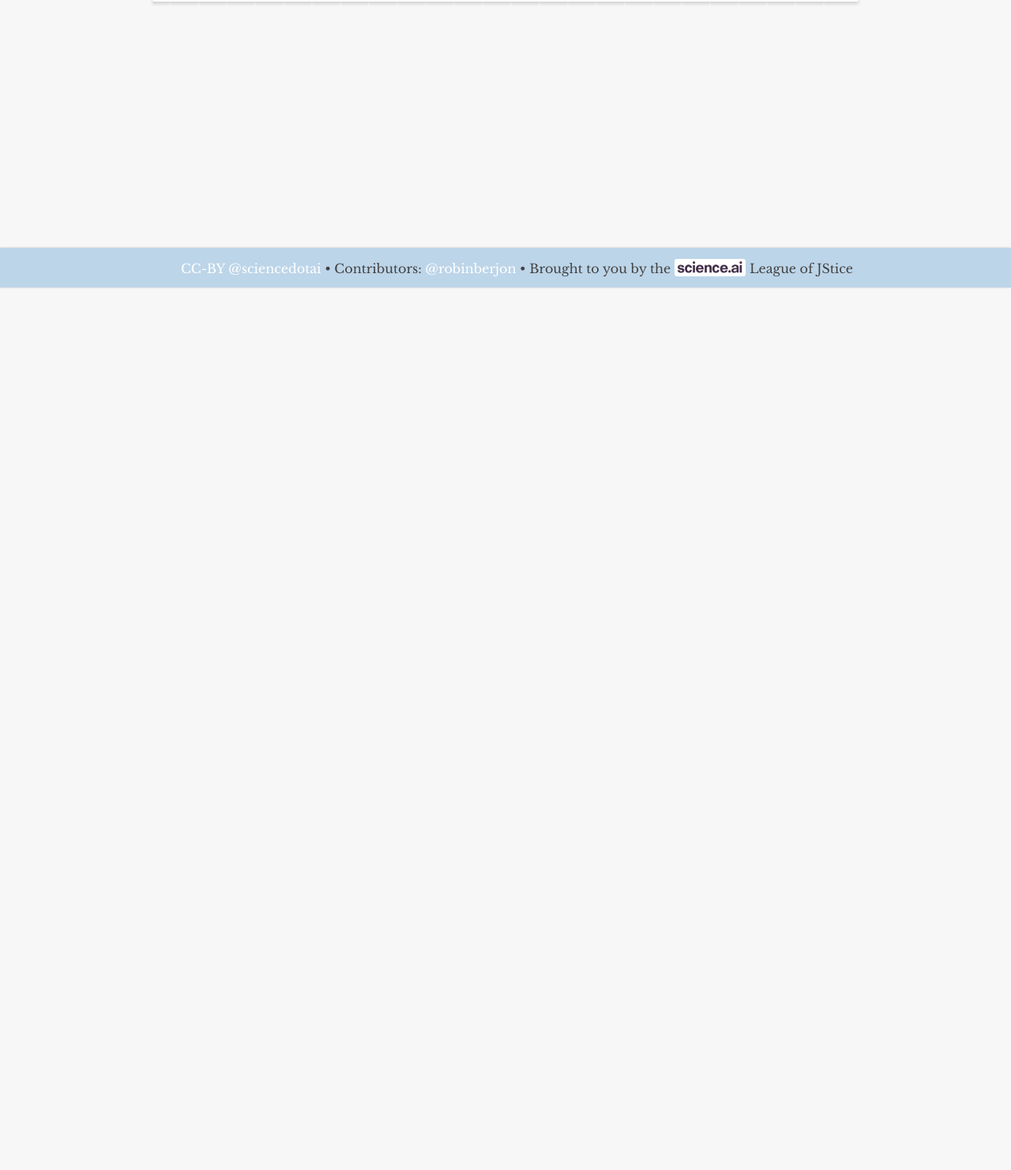
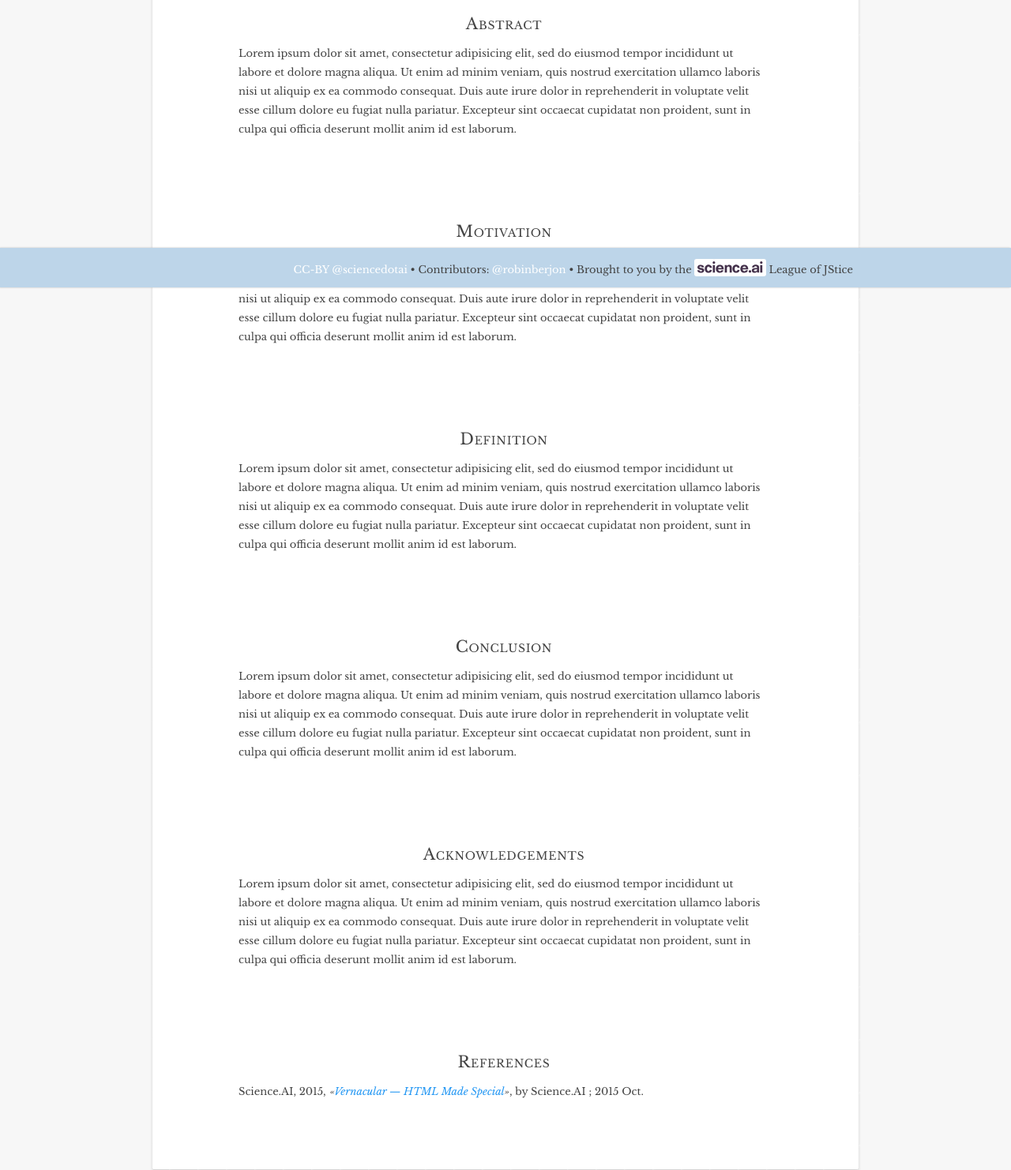
Before and after one commit to scienceai/scholarly.vernacular.io, a website: page index.html in a window 1280 px wide. Shown: the part 436-1918 px from the top of the page at 79% size. Before the commit the page ends 800 px from the top, so only its background shows below. Drawn offline with nearby package versions, Linux system fonts and the light colour scheme.

Commit message:
outline of the whole article, tweak styles for references

```diff
--- a/index.html
+++ b/index.html
@@ -1,12 +1,12 @@
 <!DOCTYPE html>
-<html lang='en-GB'>
+<html lang="en-GB">
   <head>
     <meta charset="utf-8">
     <title>Scholarly HTML — Markedly Smart</title>
     <!-- <link rel="stylesheet" href="http://vernacular.io/vernacular.css"> -->
     <link rel="stylesheet" href="scholarly.css">
   </head>
-  <body>
+  <body prefix="schema: http://schema.org/ owl: http://www.w3.org/2002/07/owl# xsd: http://www.w3.org/2001/XMLSchema# sa: https://ns.science.ai/ rdf: http://www.w3.org/1999/02/22-rdf-syntax-ns# bibo: http://purl.org/ontology/bibo/ xml: http://www.w3.org/XML/1998/namespace vs: http://www.w3.org/2003/06/sw-vocab-status/ns# rdfs: http://www.w3.org/2000/01/rdf-schema#">
     <header>
       <p class="title">Scholarly HTML</p>
       <p class="subtitle">Markedly Smart</p>
@@ -20,13 +20,90 @@
         <li><a href="#huh">Huh?</a></li>
       </ul>
     </nav> -->
-    <article id='what'>
+    <article id="what" typeof="schema:ScholarlyArticle">
       <h1>What is Scholarly HTML?</h1>
+      <section typeof="sa:Abstract">
+        <h2>Abstract</h2>
+        <p>
+          Lorem ipsum dolor sit amet, consectetur adipisicing elit, sed do eiusmod tempor incididunt
+          ut labore et dolore magna aliqua. Ut enim ad minim veniam, quis nostrud exercitation
+          ullamco laboris nisi ut aliquip ex ea commodo consequat. Duis aute irure dolor in
+          reprehenderit in voluptate velit esse cillum dolore eu fugiat nulla pariatur. Excepteur
+          sint occaecat cupidatat non proident, sunt in culpa qui officia deserunt mollit anim id
+          est laborum.
+        </p>
+        <!--
+          XXX
+          write this last
+        -->
+      </section>
+      <section typeof="sa:MaterialsAndMethods">
+        <h2>Motivation</h2>
+        <p>
+          Lorem ipsum dolor sit amet, consectetur adipisicing elit, sed do eiusmod tempor incididunt
+          ut labore et dolore magna aliqua. Ut enim ad minim veniam, quis nostrud exercitation
+          ullamco laboris nisi ut aliquip ex ea commodo consequat. Duis aute irure dolor in
+          reprehenderit in voluptate velit esse cillum dolore eu fugiat nulla pariatur. Excepteur
+          sint occaecat cupidatat non proident, sunt in culpa qui officia deserunt mollit anim id
+          est laborum.
+        </p>
+      </section>
+      <section typeof="sa:Results">
+        <h2>Definition</h2>
+        <p>
+          Lorem ipsum dolor sit amet, consectetur adipisicing elit, sed do eiusmod tempor incididunt
+          ut labore et dolore magna aliqua. Ut enim ad minim veniam, quis nostrud exercitation
+          ullamco laboris nisi ut aliquip ex ea commodo consequat. Duis aute irure dolor in
+          reprehenderit in voluptate velit esse cillum dolore eu fugiat nulla pariatur. Excepteur
+          sint occaecat cupidatat non proident, sunt in culpa qui officia deserunt mollit anim id
+          est laborum.
+        </p>
+        <!--
+          - reference list can be dl or ol
+        -->
+      </section>
+      <section typeof="sa:Conclusion">
+        <h2>Conclusion</h2>
+        <p>
+          Lorem ipsum dolor sit amet, consectetur adipisicing elit, sed do eiusmod tempor incididunt
+          ut labore et dolore magna aliqua. Ut enim ad minim veniam, quis nostrud exercitation
+          ullamco laboris nisi ut aliquip ex ea commodo consequat. Duis aute irure dolor in
+          reprehenderit in voluptate velit esse cillum dolore eu fugiat nulla pariatur. Excepteur
+          sint occaecat cupidatat non proident, sunt in culpa qui officia deserunt mollit anim id
+          est laborum.
+        </p>
+      </section>
+      <section typeof="sa:Acknowledgements">
+        <h2>Acknowledgements</h2>
+        <p>
+          Lorem ipsum dolor sit amet, consectetur adipisicing elit, sed do eiusmod tempor incididunt
+          ut labore et dolore magna aliqua. Ut enim ad minim veniam, quis nostrud exercitation
+          ullamco laboris nisi ut aliquip ex ea commodo consequat. Duis aute irure dolor in
+          reprehenderit in voluptate velit esse cillum dolore eu fugiat nulla pariatur. Excepteur
+          sint occaecat cupidatat non proident, sunt in culpa qui officia deserunt mollit anim id
+          est laborum.
+        </p>
+      </section>
+      <section typeof="sa:ReferenceList">
+        <h2>References</h2>
+        <dl>
+          <dt>Science.AI, 2015</dt>
+          <dd id="ref-vernacular" typeof="schema:ScholarlyArticle" resource="http://vernacular.io/">
+            <cite property="schema:name"><a href="http://vernacular.io/">Vernacular — HTML Made Special</a></cite>,
+            by
+            <span property="schema:author" typeof="schema:Person">
+              <span property="schema:name">Science.AI</span>
+            </span>;
+            <time property="schema:datePublished" datetime="2015-10" datatype="xsd:gYearMonth">2015 Oct</time>.
+          </dd>
+        </dl>
+      </section>
     </article>
     <!--
-      prefix
-      favicon
-      abstract
+      XXX
+        - favicon
+        - script that adds sectionals
+        - highlight on targets for citations
     -->
     <footer>
       <p>
--- a/scholarly.css
+++ b/scholarly.css
@@ -138,7 +138,7 @@ pre {
 
 
 footer {
-  font-size: 16px;
+  font-size: 13px;
   box-shadow: -1px 0px 2px #BCBCBC;
   background: #BDD5E9;
   /*border-top: 2px solid #F9EABD;*/
@@ -163,6 +163,22 @@ footer img {
   box-sizing: content-box;
 }
 
+section {
+  margin-top: 90px;
+}
+section[typeof='sa:ReferenceList'] dt {
+  float: left;
+  margin-right: 5px;
+}
+section[typeof='sa:ReferenceList'] dt::after {
+  content: ',';
+}
+section[typeof='sa:ReferenceList'] cite::before {
+  content: '«';
+}
+section[typeof='sa:ReferenceList'] cite::after {
+  content: '»';
+}
 
 /*
   XXX these need to apply to header and footer as well
@@ -177,6 +193,9 @@ footer img {
   }
   header p.title, header p.subtitle, footer p {
     max-width: 1200px;
+  }
+  footer {
+    font-size: 16px;
   }
 }
 @media screen and (max-width: 979px) {
@@ -197,6 +216,9 @@ footer img {
 @media screen and (max-width: 399px) {
   article {
     padding: 28px 29px 19px 29px;
+  }
+  footer {
+    font-size: 10px;
   }
 }
 
```
